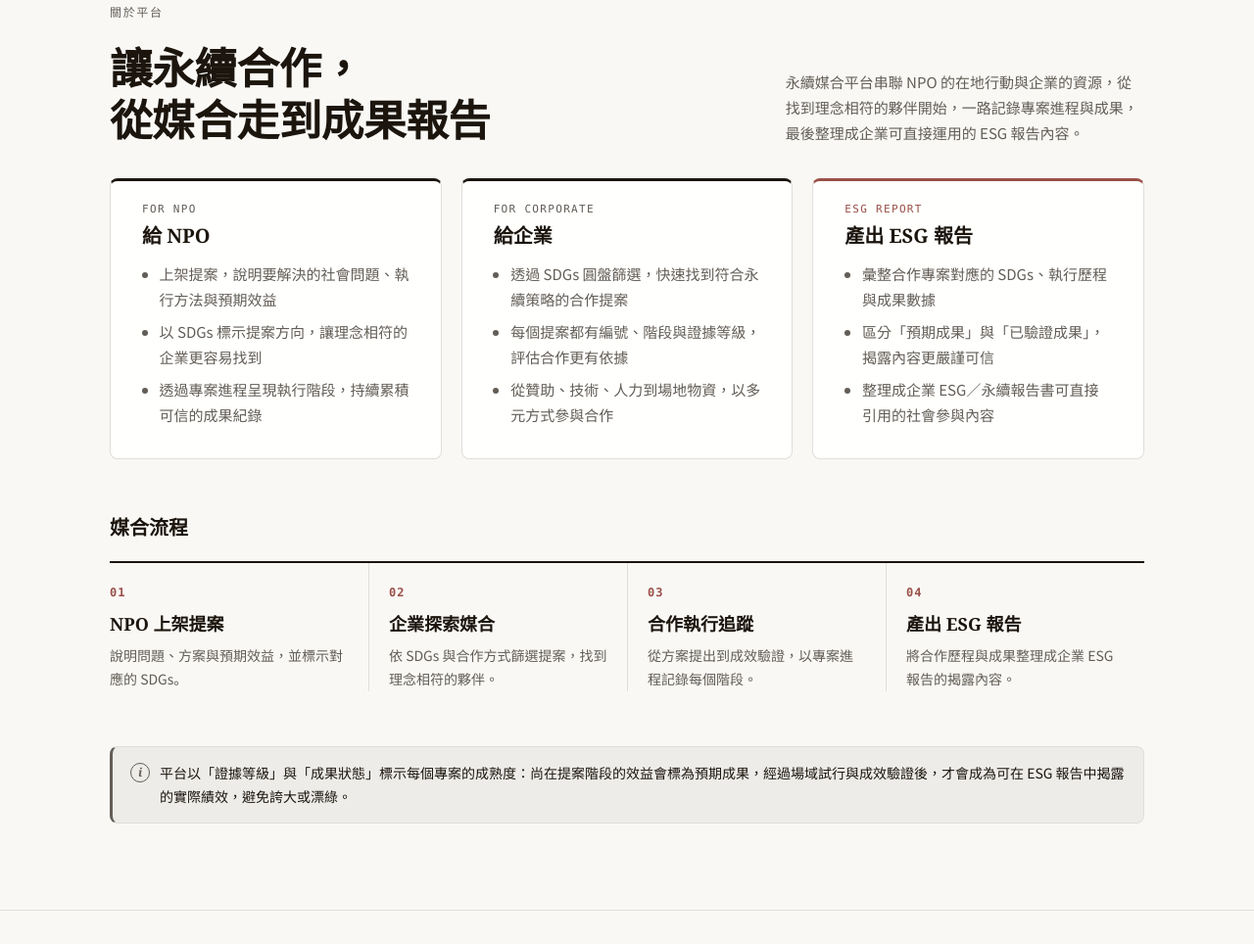
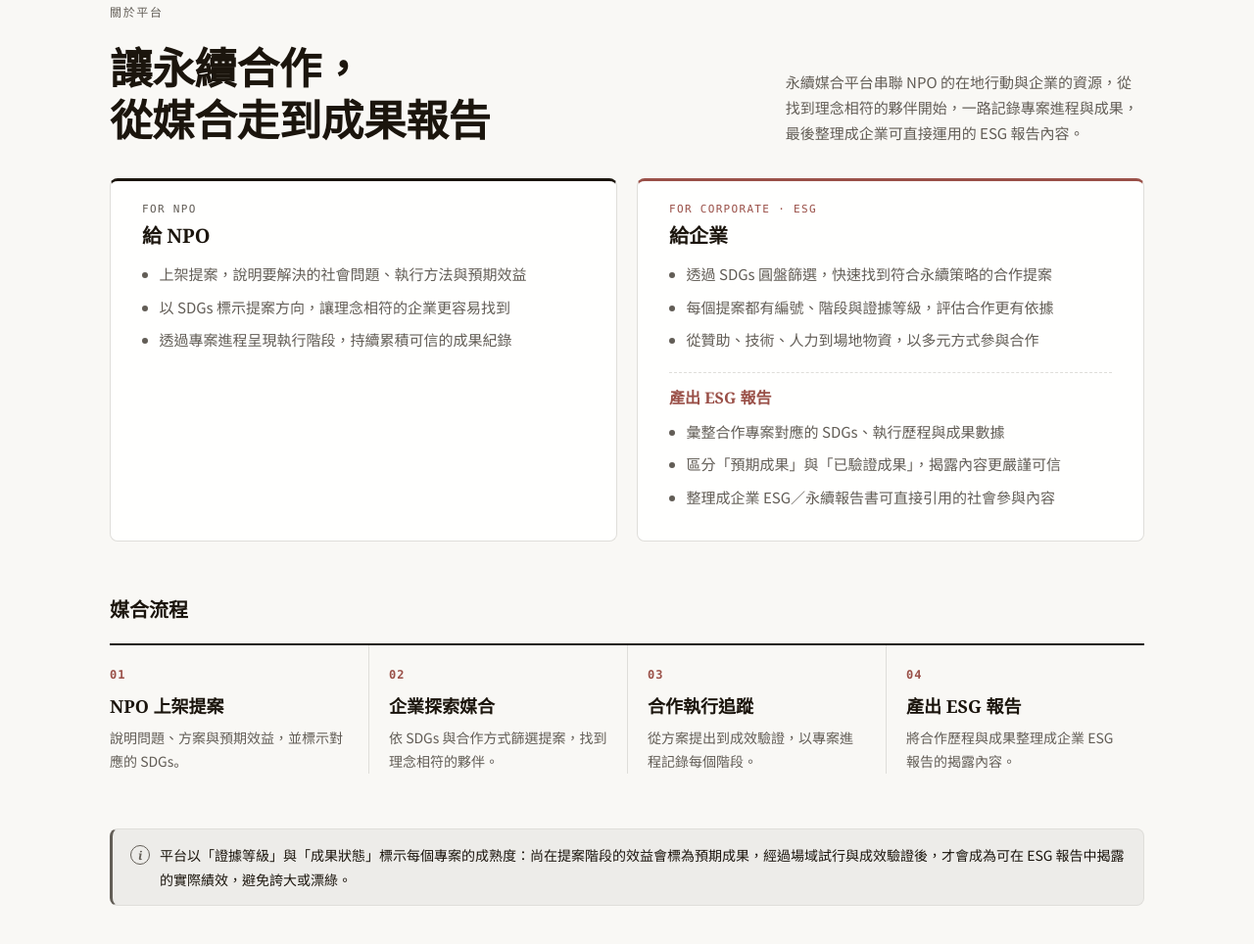
Before and after one commit to yuencheng/ngo_platform, a plain HTML site: page index.htm in a window 1280 px wide. Shown: the part 2370-3334 px from the top of the page at 98% size. Drawn offline with Linux system fonts and the light colour scheme.

Commit message:
update about

```diff
--- a/css.css
+++ b/css.css
@@ -1148,7 +1148,7 @@ h3, .h3 {
 /* 關於平台：三種角色的價值卡片 */
 .about-grid {
     display: grid;
-    grid-template-columns: repeat(3, minmax(0, 1fr));
+    grid-template-columns: repeat(2, minmax(0, 1fr));
     gap: var(--gap-md);
 }
 /* 首頁頂部（#top）的平台簡介：給 NPO／給企業 兩張卡片，放在標語與圓盤下方 */
@@ -1175,6 +1175,16 @@ h3, .h3 {
 }
 .about-card-accent .about-card-tag { color: var(--accent); }
 .about-card h3 { margin: 4px 0 var(--gap-sm); }
+/* 卡片內的小標（例如「給企業」裡的「產出 ESG 報告」） */
+.about-card-sub {
+    margin: var(--gap-md) 0 var(--gap-xs);
+    padding-top: var(--gap-sm);
+    border-top: 1px dashed var(--border);
+    font-family: var(--font-display);
+    font-size: 16px;
+    font-weight: 600;
+    color: var(--accent);
+}
 .about-card ul { margin: 0; padding-left: 1.1em; display: grid; gap: 8px; }
 .about-card li { color: var(--muted); font-size: 15px; line-height: 1.7; }
 
--- a/index.htm
+++ b/index.htm
@@ -341,18 +341,16 @@
                                 <li>透過專案進程呈現執行階段，持續累積可信的成果紀錄</li>
                             </ul>
                         </article>
-                        <article class="about-card">
-                            <p class="about-card-tag">For Corporate</p>
+                        <article class="about-card about-card-accent">
+                            <p class="about-card-tag">For Corporate · ESG</p>
                             <h3>給企業</h3>
                             <ul>
                                 <li>透過 SDGs 圓盤篩選，快速找到符合永續策略的合作提案</li>
                                 <li>每個提案都有編號、階段與證據等級，評估合作更有依據</li>
                                 <li>從贊助、技術、人力到場地物資，以多元方式參與合作</li>
                             </ul>
-                        </article>
-                        <article class="about-card about-card-accent">
-                            <p class="about-card-tag">ESG Report</p>
-                            <h3>產出 ESG 報告</h3>
+                            <!-- 產出 ESG 報告：企業參與合作後可獲得的成果 -->
+                            <h4 class="about-card-sub">產出 ESG 報告</h4>
                             <ul>
                                 <li>彙整合作專案對應的 SDGs、執行歷程與成果數據</li>
                                 <li>區分「預期成果」與「已驗證成果」，揭露內容更嚴謹可信</li>
```
